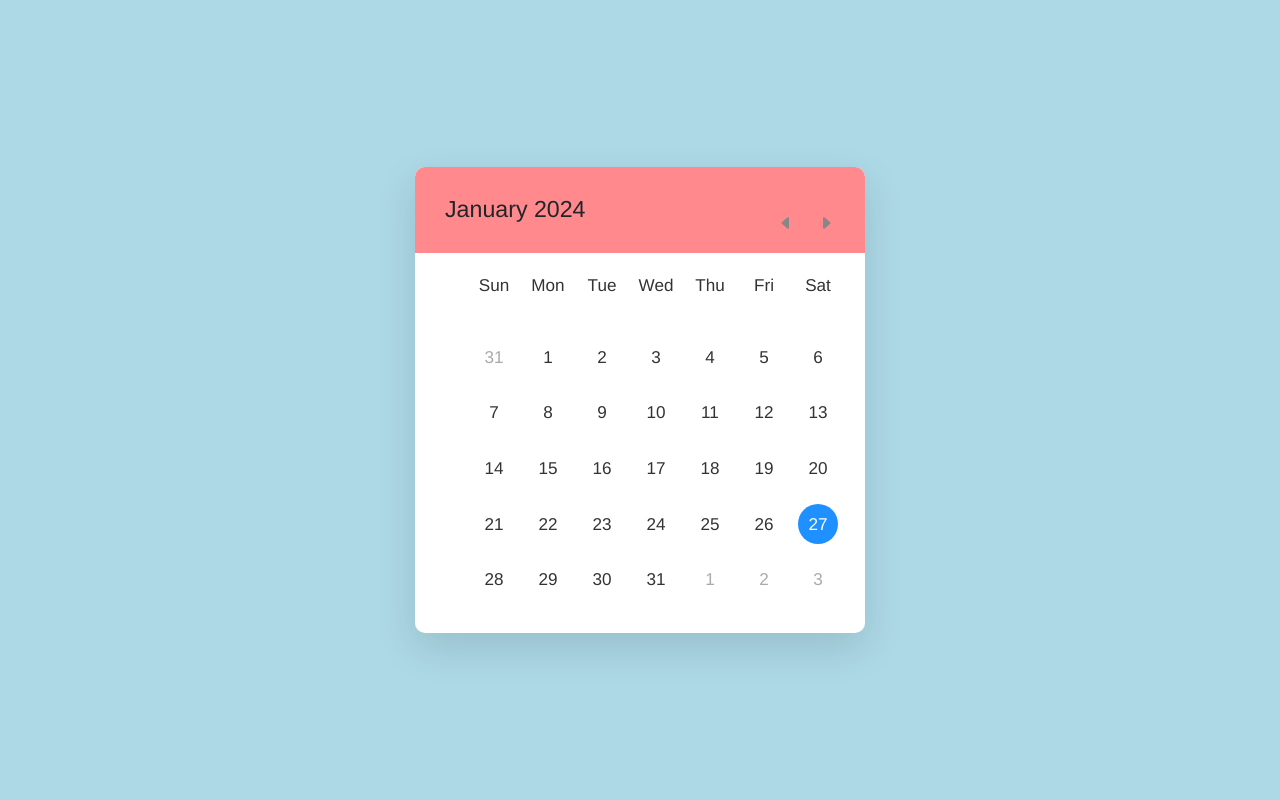
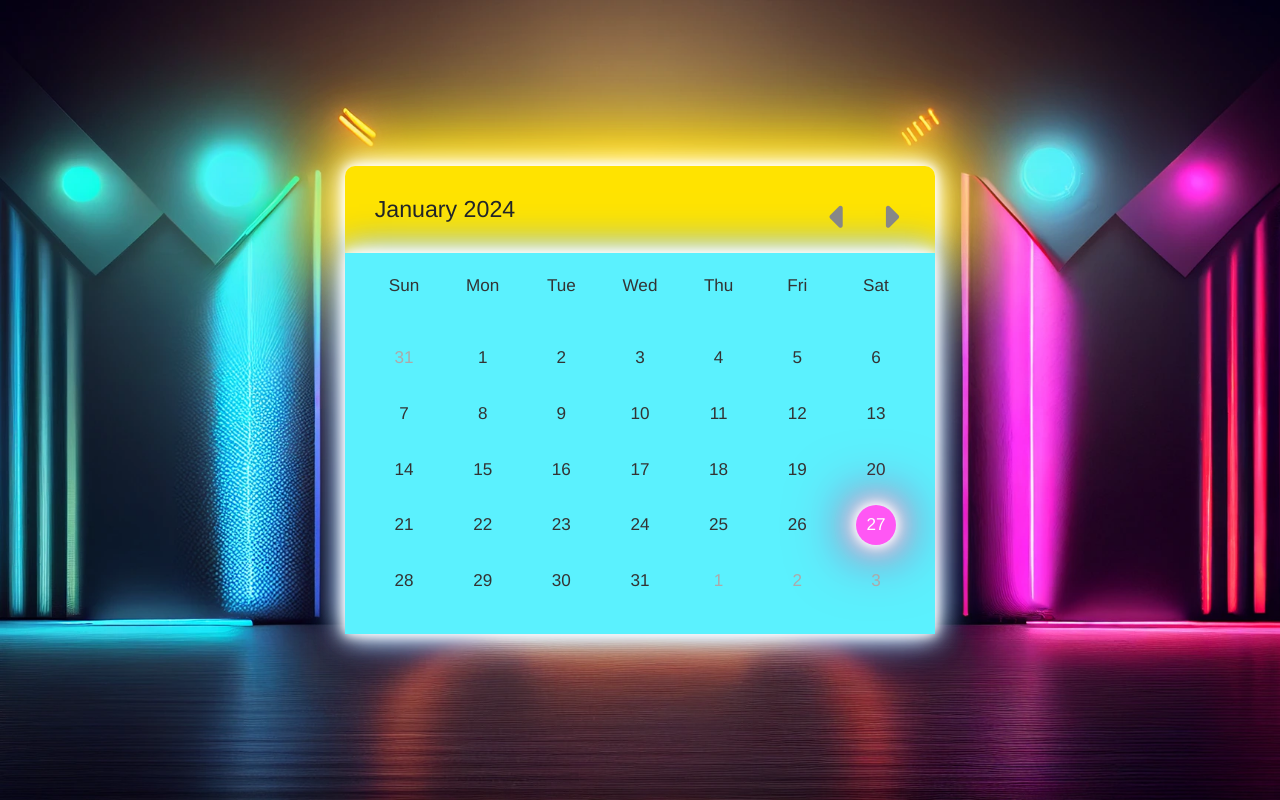
Before and after one commit to Monoget/W-Monthly-Calendar, a plain HTML site: page index.html in a window 1280 px wide. Drawn offline with nearby package versions, Linux system fonts and the light colour scheme.

Commit message:
update all

```diff
--- a/assets/css/style.css
+++ b/assets/css/style.css
@@ -1,91 +1,119 @@
-*{
+* {
     margin: 0;
     padding: 0;
     box-sizing: border-box;
 }
+
 body {
     display: flex;
     align-items: center;
     padding: 0 10px;
     justify-content: center;
     min-height: 100vh;
-    background: #ADD8E6;
+    background: url("../images/background.webp") center center;
+    background-size: cover;
     font-family: 'Helvetica Neue', sans-serif;
 }
+
+ul {
+    padding-left: unset;
+    padding-right: unset;
+}
+
 .wrapper {
-    width: 450px;
+    max-width: 600px;
     background: #fff;
     border-radius: 10px;
     box-shadow: 0 15px 40px rgba(0, 0, 0, 0.12);
 }
+
 .wrapper header {
     display: flex;
     align-items: center;
     padding: 25px 30px 10px;
     justify-content: space-between;
-    background: #ff898d;
+    background: #ffe300;
     border-radius: 10px 10px 0 0;
+    box-shadow: 0 0 10px #fff, 0 0 20px #fff, 0 0 30px #fff, 0 0 40px #ffdd1b,
+    0 0 70px #ffdd1b, 0 0 80px #ffdd1b, 0 0 100px #ffdd1b, 0 0 150px #ffdd1b;
 }
+
 header .icons {
     display: flex;
 }
+
 header .icons span {
-    height: 38px;
-    width: 38px;
-    margin: 0 1px;
+    height: 50px;
+    width: 50px;
+    margin: 1px;
     cursor: pointer;
     color: #878787;
     text-align: center;
-    font-size: 1.9rem;
+    font-size: 2.2rem;
     -webkit-user-select: none;
     -moz-user-select: none;
     -ms-user-select: none;
     user-select: none;
     border-radius: 50%;
 }
+
 .icons span:last-child {
     margin-right: -10px;
 }
+
 header .icons span:hover {
     background: #f2f2f2;
 }
+
 header .current-date {
     font-size: 1.45rem;
     font-weight: 500;
 }
+
 .calendar {
     padding: 20px;
+    background: #5bf1fe;
+    box-shadow: 0 0 10px #fff, 0 0 20px #fff, 0 0 30px #fff, 0 0 40px #228dff,
+    0 0 0 #228dff, 0 0 0 #228dff, 0 0 0 #228dff, 0 0 0 #228dff;
 }
+
 .calendar ul {
     display: flex;
     flex-wrap: wrap;
     list-style: none;
     text-align: center;
 }
+
 .calendar .days {
     margin-bottom: 20px;
 }
+
 .calendar li {
     color: #333;
     width: calc(100% / 7);
     font-size: 1.07rem;
 }
+
 .calendar .weeks li {
     font-weight: 500;
     cursor: default;
 }
+
 .calendar .days li {
     z-index: 1;
     cursor: pointer;
     position: relative;
     margin-top: 30px;
 }
+
 .days li.inactive {
     color: #aaa;
 }
+
 .days li.active {
     color: #fff;
 }
+
 .days li::before {
     position: absolute;
     content: "";
@@ -97,9 +125,13 @@ header .current-date {
     border-radius: 50%;
     transform: translate(-50%, -50%);
 }
+
 .days li.active::before {
-    background: #1e90ff;
+    background: #ff57f4;
+    box-shadow: 0 0 10px #fff, 0 0 20px #fff, 0 0 30px #fff, 0 0 40px #ff1177,
+    0 0 70px #ff1177, 0 0 0 #ff1177, 0 0 0 #ff1177, 0 0 0 #ff1177;
 }
+
 .days li:not(.active):hover::before {
     background: #f2f2f2;
 }
--- a/index.html
+++ b/index.html
@@ -2,8 +2,8 @@
 <html lang="en">
 <head>
     <meta charset="UTF-8">
-    <title>CodePen - Calendar</title>
-    <link rel="stylesheet" href="https://cdnjs.cloudflare.com/ajax/libs/meyer-reset/2.0/reset.min.css">
+    <meta content="width=device-width, initial-scale=1" name="viewport">
+    <title>Calendar</title>
     <link href="assets/vendor/Bootstrap/css/bootstrap.min.css" rel="stylesheet"/>
     <link href="assets/vendor/FontAwesome/css/all.min.css" rel="stylesheet"/>
     <link href="assets/css/style.css" rel="stylesheet"/>
@@ -14,19 +14,12 @@
     <header>
         <p class="current-date"></p>
         <div class="icons">
-      <span id="prev">
-        <svg xmlns="http://www.w3.org/2000/svg" width="16" height="16" fill="currentColor" class="bi bi-caret-left-fill"
-             viewBox="0 0 16 16">
-          <path d="m3.86 8.753 5.482 4.796c.646.566 1.658.106 1.658-.753V3.204a1 1 0 0 0-1.659-.753l-5.48 4.796a1 1 0 0 0 0 1.506z"/>
-        </svg>
-      </span>
-
+           <span id="prev">
+               <i class="fa-solid fa-caret-left"></i>
+           </span>
             <span id="next">
-        <svg xmlns="http://www.w3.org/2000/svg" width="16" height="16" fill="currentColor"
-             class="bi bi-caret-right-fill" viewBox="0 0 16 16">
-          <path d="m12.14 8.753-5.482 4.796c-.646.566-1.658.106-1.658-.753V3.204a1 1 0 0 1 1.659-.753l5.48 4.796a1 1 0 0 1 0 1.506z"/>
-        </svg>
-      </span>
+                <i class="fa-solid fa-caret-right"></i>
+            </span>
         </div>
     </header>
 
```
Also changed, not shown: assets/images/background.webp (added).
